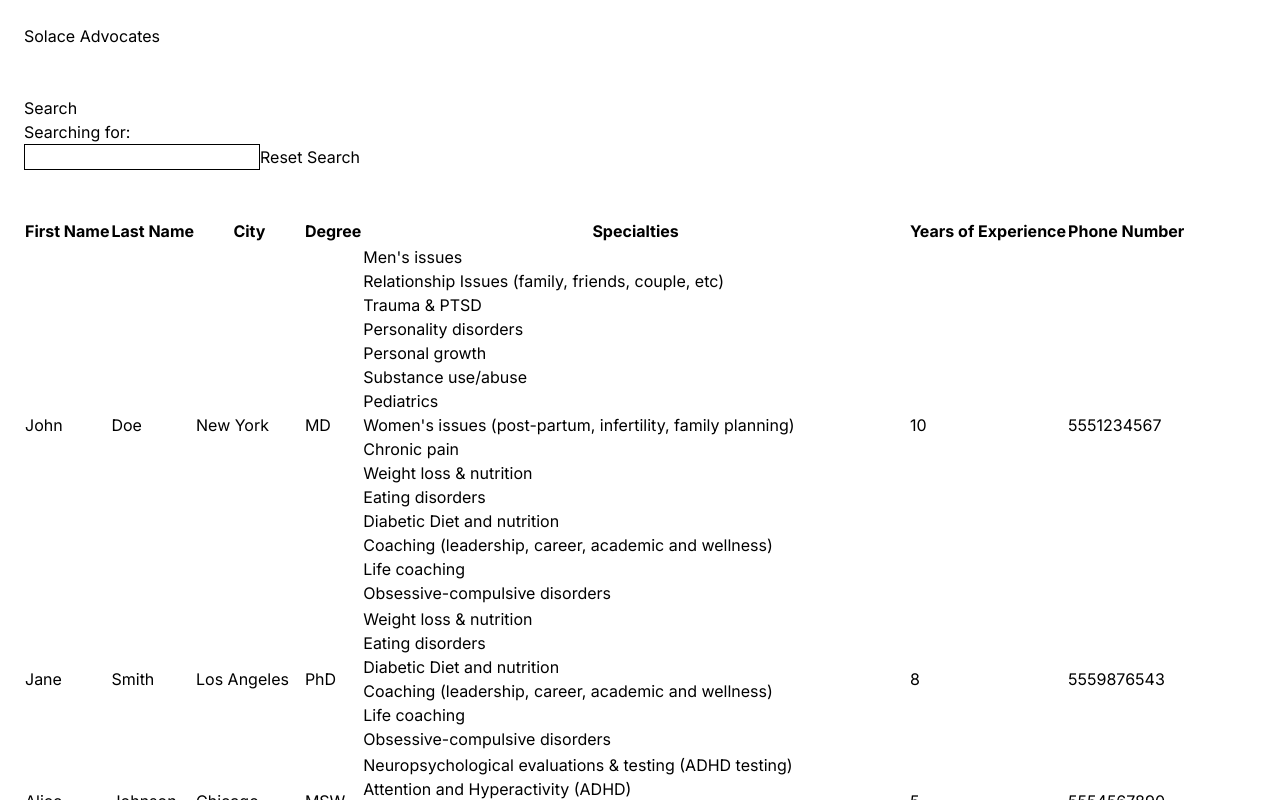
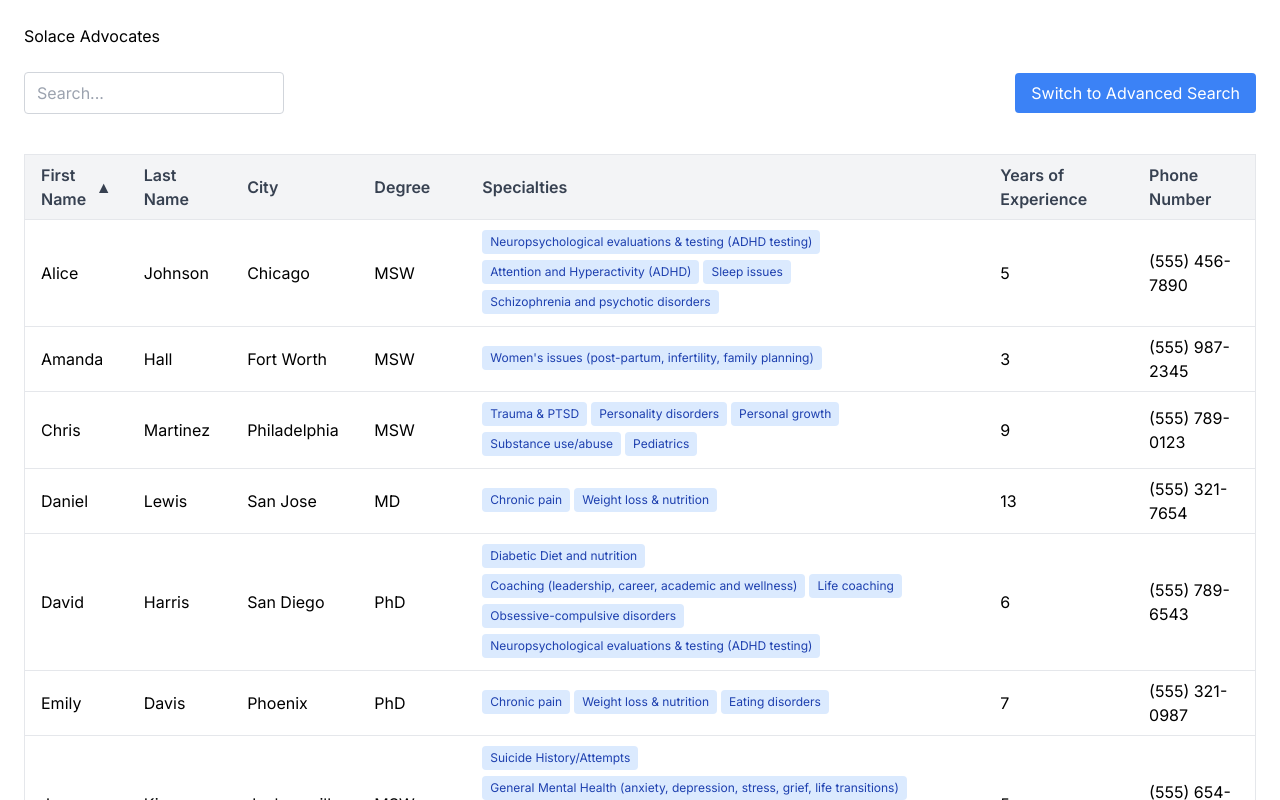
Before and after one commit to mbalbera/Solace_Candidate_Assignment, a Next.js app: page / in a window 1280 px wide. Shown: the top 800 px of the page. Built offline with nearby package versions, Linux system fonts and the light colour scheme.

Commit message:
remove as much functionality as possible, handle advocates and views

```diff
--- a/src/app/page.tsx
+++ b/src/app/page.tsx
@@ -1,91 +1,126 @@
 "use client";
 
-import { useEffect, useState } from "react";
+import { use, useEffect, useState } from "react";
+import { useDebounce } from "./hooks/useDebounce";
+import { Advocate } from "./types/Advocate";
+import Table from "./components/Table";
+import SimpleSearchBar from "./components/SimpleSearchBar";
+import AdvancedSearchBar from "./components/AdvancedSearchBar";
+import { AdvancedSearch } from "./types/AdvancedSearch";
 
 export default function Home() {
-  const [advocates, setAdvocates] = useState([]);
-  const [filteredAdvocates, setFilteredAdvocates] = useState([]);
+  const [filteredAdvocates, setFilteredAdvocates] = useState<Advocate[]>([]);
+  const [searchTerm, setSearchTerm] = useState<string>("");
+  const [simpleSearch, setSimpleSearch] = useState<boolean>(true);
+  const [isLoading, setIsLoading] = useState<boolean>(true);
+  const [error, setError] = useState<string>("");
+
+  const debouncedSearchTerm = useDebounce(searchTerm, 300);
 
   useEffect(() => {
-    console.log("fetching advocates...");
-    fetch("/api/advocates").then((response) => {
-      response.json().then((jsonResponse) => {
-        setAdvocates(jsonResponse.data);
-        setFilteredAdvocates(jsonResponse.data);
-      });
-    });
-  }, []);
+    if (simpleSearch) {
+      setIsLoading(true);
+      setError("");
+    }
+    else{
+      return
+    }
+    let route = ""
+    let searchParams = ""
+    if (debouncedSearchTerm === "" && simpleSearch) {
+      route = "/api/advocates";
+    }
+    else if (simpleSearch) {
+      route = "/api/advocates/simpleSearch";
+      searchParams = `?term=${encodeURIComponent(debouncedSearchTerm)}`;
+    }
+    fetch(route + searchParams)
+      .then((res) => res.json())
+      .then((json) => {
+        setFilteredAdvocates(json.data);
+      })
+      .catch((err) => { // added error handling
+        console.error(err);
+        setError("Failed to fetch advocates");
+      })
+      .finally(() => setIsLoading(false)); // set loading to false after fetch completes
+  }, [debouncedSearchTerm, simpleSearch]);
 
-  const onChange = (e) => {
-    const searchTerm = e.target.value;
+  const advancedSearch = (advancedSearchFields: AdvancedSearch) => {
+    setIsLoading(true);
+    const route = "/api/advocates/advancedSearch?";
+    const searchParams = new URLSearchParams({
+      ...advancedSearchFields,
+      specialties: Array.isArray(advancedSearchFields.specialties) ? advancedSearchFields.specialties.join(",") : ""
+    }).toString();
+    fetch(route + searchParams)
+      .then((res) => res.json())
+      .then((json) => {
+        setFilteredAdvocates(json.data);
+      })
+      .catch((err) => { // added error handling
+        console.error(err);
+        setError("Failed to fetch advocates");
+      })
+      .finally(() => setIsLoading(false)); // set loading to false after fetch completes
+  }
 
-    document.getElementById("search-term").innerHTML = searchTerm;
-
-    console.log("filtering advocates...");
-    const filteredAdvocates = advocates.filter((advocate) => {
-      return (
-        advocate.firstName.includes(searchTerm) ||
-        advocate.lastName.includes(searchTerm) ||
-        advocate.city.includes(searchTerm) ||
-        advocate.degree.includes(searchTerm) ||
-        advocate.specialties.includes(searchTerm) ||
-        advocate.yearsOfExperience.includes(searchTerm)
-      );
-    });
-
-    setFilteredAdvocates(filteredAdvocates);
+  const onChange = (e: React.ChangeEvent<HTMLInputElement>) => {
+    setSearchTerm(e.target.value);
   };
 
-  const onClick = () => {
-    console.log(advocates);
-    setFilteredAdvocates(advocates);
+  const showProperView = () => {
+    if (isLoading) {
+      return showLoading();
+    } else if (error) {
+      return showError();
+    } else {
+      return <Table filteredAdvocates={filteredAdvocates} />;
+    }
   };
+
+  const showLoading = () => {
+    return <p>Loading...</p>;
+  };
+
+  const showError = () => {
+    return <p style={{ color: "red" }}>Error: {error}</p>;
+  };
+
+  const toggleSearchMode = () => {
+    setSimpleSearch(!simpleSearch)
+  }
 
   return (
     <main style={{ margin: "24px" }}>
       <h1>Solace Advocates</h1>
       <br />
-      <br />
-      <div>
-        <p>Search</p>
-        <p>
-          Searching for: <span id="search-term"></span>
-        </p>
-        <input style={{ border: "1px solid black" }} onChange={onChange} />
-        <button onClick={onClick}>Reset Search</button>
+      <div className="flex flex-row justify-between items-center mb-4">
+        { simpleSearch ? (
+            <SimpleSearchBar
+              searchTerm={searchTerm}
+              onChange={onChange}
+              onReset={() => setSearchTerm("")}
+            />
+        ) : (
+            <AdvancedSearchBar
+              onSearch={advancedSearch}
+              toggleSearchMode={toggleSearchMode}
+            />
+        )}
+        {simpleSearch && (
+          <button
+            onClick={toggleSearchMode}
+            className="px-4 py-2 bg-blue-500 text-white rounded hover:bg-blue-600 transition"
+            type="button"
+          >
+            Switch to Advanced Search
+          </button>
+        )}
       </div>
       <br />
+      {showProperView()}
       <br />
-      <table>
-        <thead>
-          <th>First Name</th>
-          <th>Last Name</th>
-          <th>City</th>
-          <th>Degree</th>
-          <th>Specialties</th>
-          <th>Years of Experience</th>
-          <th>Phone Number</th>
-        </thead>
-        <tbody>
-          {filteredAdvocates.map((advocate) => {
-            return (
-              <tr>
-                <td>{advocate.firstName}</td>
-                <td>{advocate.lastName}</td>
-                <td>{advocate.city}</td>
-                <td>{advocate.degree}</td>
-                <td>
-                  {advocate.specialties.map((s) => (
-                    <div>{s}</div>
-                  ))}
-                </td>
-                <td>{advocate.yearsOfExperience}</td>
-                <td>{advocate.phoneNumber}</td>
-              </tr>
-            );
-          })}
-        </tbody>
-      </table>
     </main>
   );
 }
```
